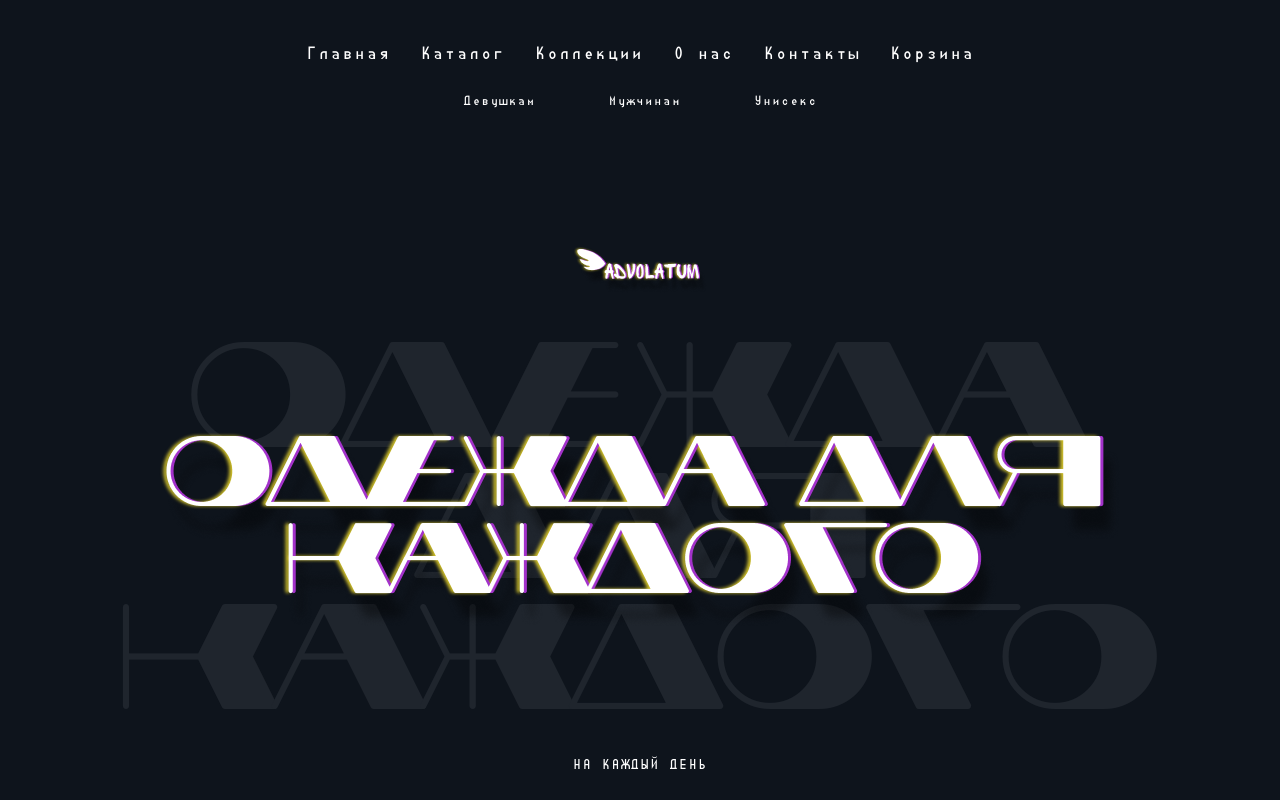
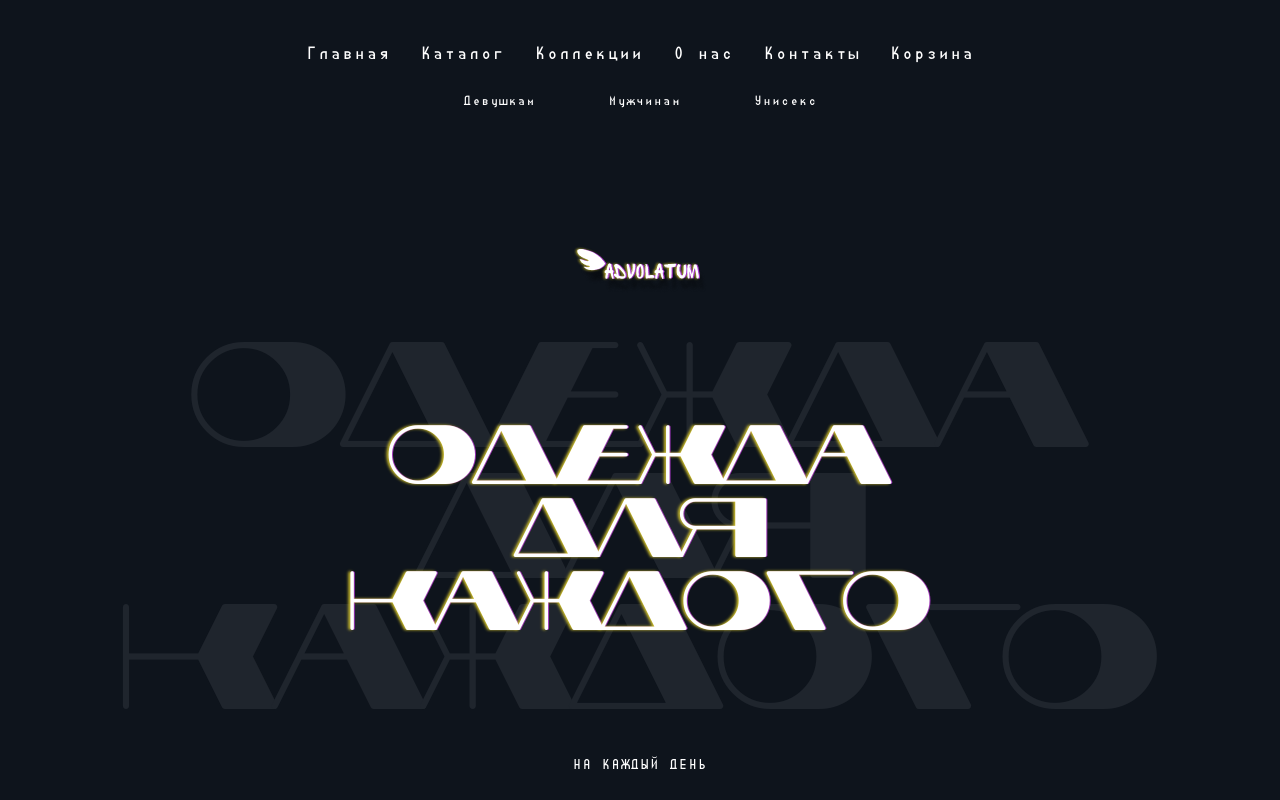
Before and after one commit to bogush01/bogush.github.io, a React (Create React App) app: page / in a window 1280 px wide. Shown: the top 800 px of the page. Built offline with nearby package versions, Linux system fonts and the light colour scheme.

Commit message:
make header via text

```diff
--- a/src/components/HeroBlock/index.css
+++ b/src/components/HeroBlock/index.css
@@ -12,6 +12,15 @@
   height: 47px;
   background-image: url("../../img/logo.png");
   background-repeat: no-repeat;
+}
+
+.hero-block__clothes-for-everyone {
+  font-size: 84px;
+  text-align: center;
+  font-family: "usually_bold";
+  text-shadow:
+    -2px 0 3px var(--main-yellow),
+    1px 0 0 #982fbc;
 }
 
 .hero-block__back-text-header {
--- a/src/components/HeroBlock/index.jsx
+++ b/src/components/HeroBlock/index.jsx
@@ -15,7 +15,7 @@ const HeroBlock = () => {
         backTextClassName="back-text-class-name"
         childrenContainerClassName="children-container-class-name"
       >
-        <img src={clothesForEveryone} alt="" />
+        <h2 className="hero-block__clothes-for-everyone">Одежда для каждого</h2>
       </BackTextHeader>
       <p className="hero-block__small-text">На каждый день</p>
       <StyledButtonOrLink
```
